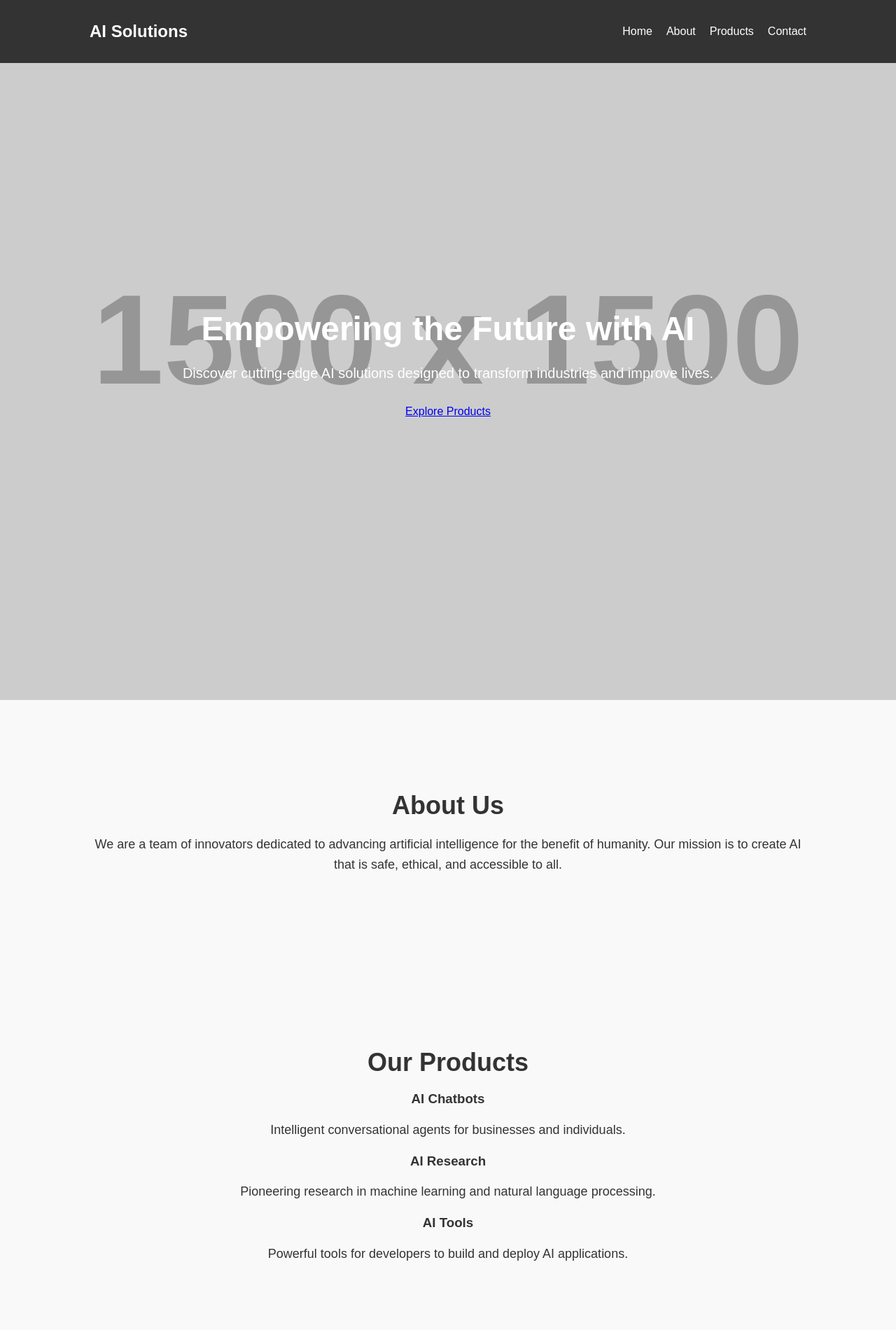
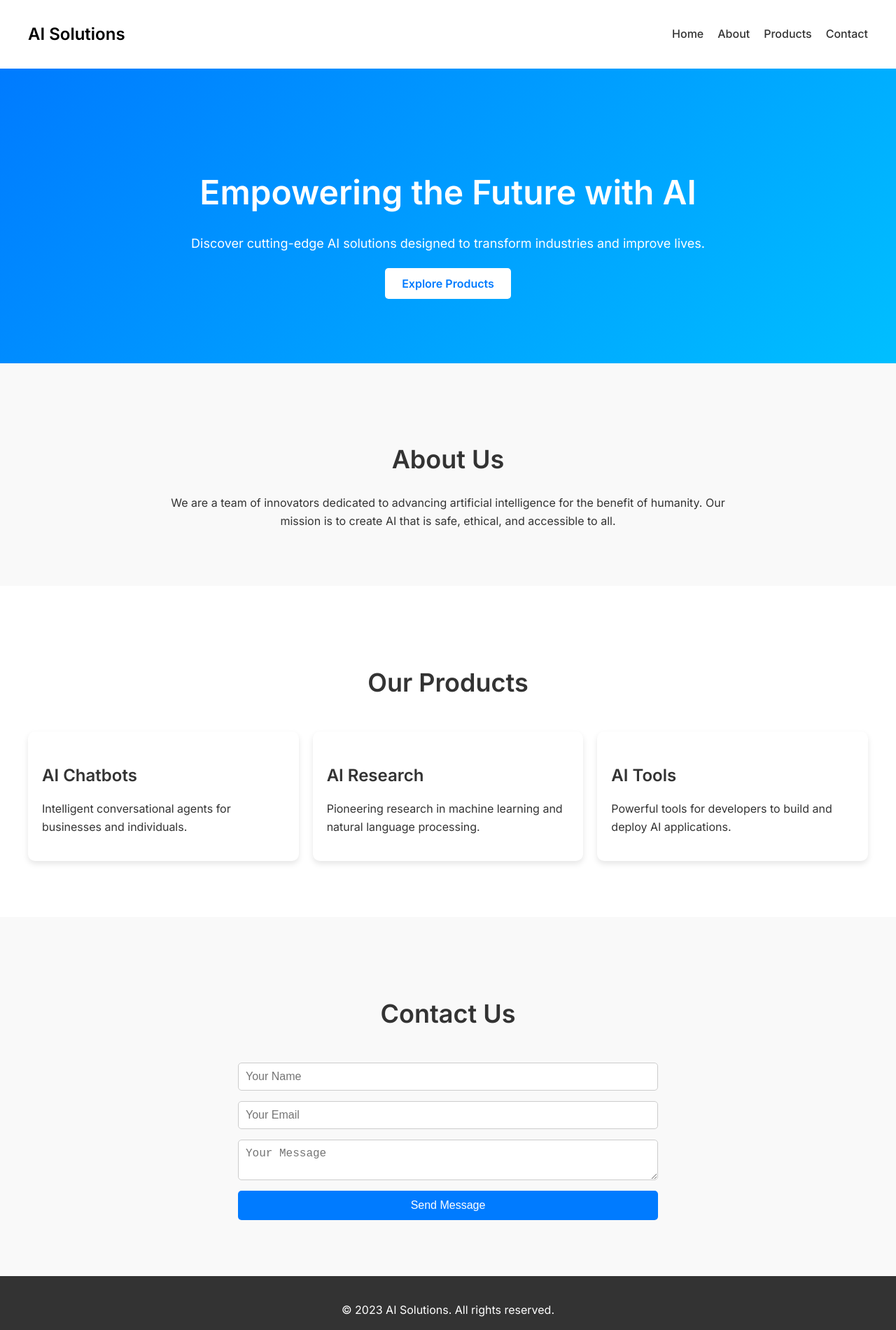
Before and after one commit to vv1134/spoiledai, a plain HTML site: page index.html in a window 1280 px wide. Shown: the top 1900 px of the page at 70% size. Drawn offline with Linux system fonts and the light colour scheme; placeholder pictures from the web are drawn by us.

Commit message:
Update styles.css

```diff
--- a/styles.css
+++ b/styles.css
@@ -1,10 +1,10 @@
 /* General Styles */
 body {
-  font-family: 'Arial', sans-serif;
+    font-family: 'Inter', sans-serif;
     margin: 0;
     padding: 0;
     color: #333;
-  background-color: #f9f9f9;
+    line-height: 1.6;
 }
 
 /* Navigation Bar */
@@ -12,59 +12,39 @@ nav {
     display: flex;
     justify-content: space-between;
     align-items: center;
-  padding: 20px 10%;
-  background-color: #333;
-  color: #fff;
-  position: fixed;
-  width: 80%;
-  top: 0;
-  z-index: 1000;
+    padding: 20px 40px;
+    background-color: #fff;
+    box-shadow: 0 2px 4px rgba(0, 0, 0, 0.1);
 }
 
-nav .logo {
+.logo {
     font-size: 24px;
-  font-weight: bold;
+    font-weight: 600;
+    color: #000;
 }
 
-nav .nav-links {
+.nav-links {
     list-style: none;
     display: flex;
     gap: 20px;
 }
 
-nav .nav-links a {
-  color: #fff;
+.nav-links a {
     text-decoration: none;
-  font-size: 16px;
+    color: #333;
+    font-weight: 500;
 }
 
-nav .nav-links a:hover {
-  color: #ff6f61;
-}
-
-#auth-buttons button {
-  padding: 10px 20px;
-  font-size: 16px;
-  background-color: #ff6f61;
-  color: #fff;
-  border: none;
-  cursor: pointer;
-  border-radius: 5px;
-}
-
-#auth-buttons button:hover {
-  background-color: #ff4a3d;
+.nav-links a:hover {
+    color: #007BFF;
 }
 
 /* Hero Section */
 .hero {
-  height: 100vh;
-  background: url('https://via.placeholder.com/1500') no-repeat center center/cover;
-  display: flex;
-  justify-content: center;
-  align-items: center;
+    background: linear-gradient(135deg, #007BFF, #00BFFF);
+    color: #fff;
+    padding: 100px 40px;
     text-align: center;
-  color: #fff;
 }
 
 .hero-content h1 {
@@ -73,150 +53,118 @@ nav .nav-links a:hover {
 }
 
 .hero-content p {
-  font-size: 20px;
+    font-size: 18px;
     margin-bottom: 30px;
 }
 
-.cta-btn {
-  padding: 15px 30px;
-  background-color: #ff6f61;
-  color: #fff;
+.cta-button {
+    background-color: #fff;
+    color: #007BFF;
+    padding: 12px 24px;
+    border-radius: 5px;
     text-decoration: none;
-  border-radius: 5px;
-  font-size: 18px;
+    font-weight: 600;
+    transition: background-color 0.3s ease;
 }
 
-.cta-btn:hover {
-  background-color: #ff4a3d;
+.cta-button:hover {
+    background-color: #f0f0f0;
 }
 
-/* Sections */
-section {
-  padding: 100px 10%;
+/* About Section */
+.about {
+    padding: 80px 40px;
     text-align: center;
+    background-color: #f9f9f9;
 }
 
-section h2 {
+.about h2 {
     font-size: 36px;
     margin-bottom: 20px;
 }
 
-section p {
-  font-size: 18px;
-  line-height: 1.6;
+.about p {
+    max-width: 800px;
+    margin: 0 auto;
 }
 
-/* Story Grid */
-.story-grid {
-  display: grid;
-  grid-template-columns: repeat(auto-fit, minmax(300px, 1fr));
-  gap: 20px;
-  margin-top: 40px;
+/* Products Section */
+.products {
+    padding: 80px 40px;
+    text-align: center;
 }
 
-.story-card {
+.products h2 {
+    font-size: 36px;
+    margin-bottom: 40px;
+}
+
+.product-grid {
+    display: grid;
+    grid-template-columns: repeat(auto-fit, minmax(250px, 1fr));
+    gap: 20px;
+}
+
+.product-card {
     background-color: #fff;
     padding: 20px;
     border-radius: 10px;
     box-shadow: 0 4px 8px rgba(0, 0, 0, 0.1);
-  transition: transform 0.3s ease;
+    text-align: left;
 }
 
-.story-card:hover {
-  transform: translateY(-10px);
-}
-
-.story-card h3 {
+.product-card h3 {
     font-size: 24px;
     margin-bottom: 10px;
 }
 
-.story-card p {
-  font-size: 16px;
-  color: #666;
+/* Contact Section */
+.contact {
+    padding: 80px 40px;
+    text-align: center;
+    background-color: #f9f9f9;
 }
 
-/* Contact Form */
-#contactForm {
+.contact h2 {
+    font-size: 36px;
+    margin-bottom: 40px;
+}
+
+#contact-form {
+    max-width: 600px;
+    margin: 0 auto;
     display: flex;
     flex-direction: column;
     gap: 15px;
-  max-width: 500px;
-  margin: 0 auto;
 }
 
-#contactForm input,
-#contactForm textarea {
+#contact-form input,
+#contact-form textarea {
     padding: 10px;
     border: 1px solid #ccc;
     border-radius: 5px;
     font-size: 16px;
 }
 
-#contactForm button {
-  padding: 15px;
-  background-color: #ff6f61;
+#contact-form button {
+    background-color: #007BFF;
     color: #fff;
+    padding: 12px 24px;
     border: none;
     border-radius: 5px;
+    font-size: 16px;
     cursor: pointer;
-  font-size: 18px;
+    transition: background-color 0.3s ease;
 }
 
-#contactForm button:hover {
-  background-color: #ff4a3d;
-}
-
-/* Modal */
-.modal {
-  display: none;
-  position: fixed;
-  top: 0;
-  left: 0;
-  width: 100%;
-  height: 100%;
-  background-color: rgba(0, 0, 0, 0.5);
-  justify-content: center;
-  align-items: center;
-  z-index: 1001;
-}
-
-.modal-content {
-  background-color: #fff;
-  padding: 20px;
-  border-radius: 10px;
-  width: 90%;
-  max-width: 400px;
-  position: relative;
-}
-
-.modal-content .close {
-  position: absolute;
-  top: 10px;
-  right: 10px;
-  font-size: 24px;
-  cursor: pointer;
+#contact-form button:hover {
+    background-color: #0056b3;
 }
 
 /* Footer */
 footer {
+    text-align: center;
+    padding: 20px;
     background-color: #333;
     color: #fff;
-  text-align: center;
-  padding: 20px;
-  margin-top: 50px;
 }
-
-footer .social-links {
-  margin-top: 10px;
-}
-
-footer .social-links a {
-  color: #fff;
-  margin: 0 10px;
-  font-size: 20px;
-}
-
-footer .social-links a:hover {
-  color: #ff6f61;
-}
```
Lines whose indentation alone changed are shown as unchanged.
